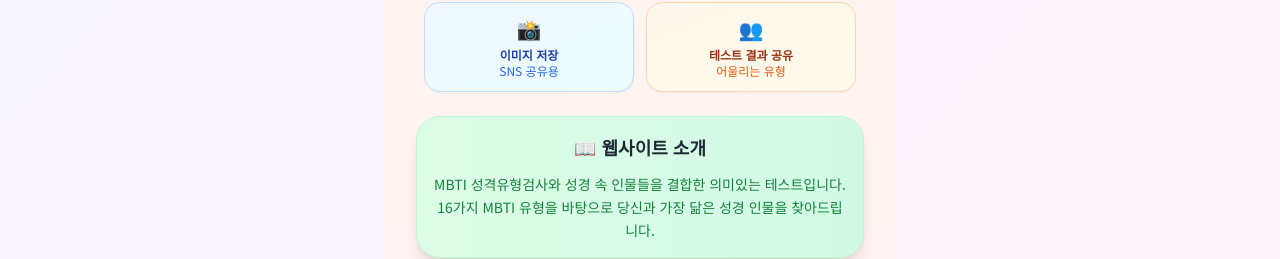
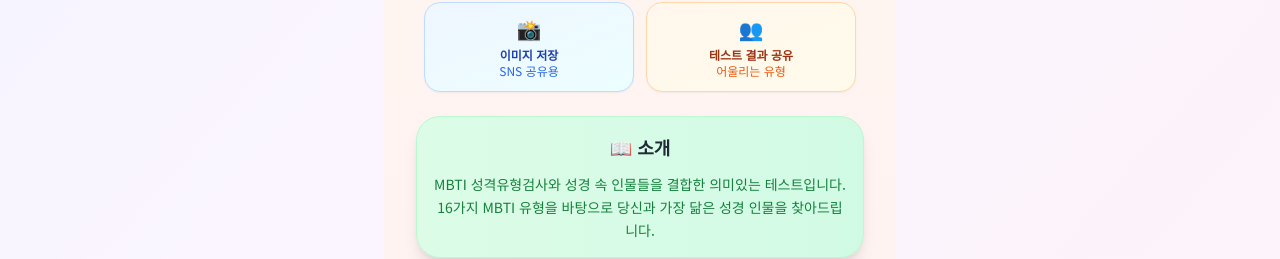
Before and after one commit to angibeom0985-arch/b-mbti_test, a React (Vite) app: page / in a window 1280 px wide. Shown: the part 1008-1267 px from the top of the page. Built offline with nearby package versions, Linux system fonts and the light colour scheme.

Commit message:
Change '웹사이트 소개' to '소개' on start screen

```diff
--- a/components/StartScreen.tsx
+++ b/components/StartScreen.tsx
@@ -187,10 +187,10 @@ const StartScreen: React.FC<StartScreenProps> = ({ onStart }) => {
           </div>
         </div>
 
-        {/* 웹사이트 소개 */}
+        {/* 소개 */}
         <div className="mb-6 bg-gradient-to-r from-green-100 to-emerald-100 rounded-3xl p-4 shadow-lg border border-green-200">
           <h3 className="text-lg font-bold text-gray-800 mb-3 text-center">
-            📖 웹사이트 소개
+            📖 소개
           </h3>
           <p className="text-sm text-green-700 text-center leading-relaxed">
             MBTI 성격유형검사와 성경 속 인물들을 결합한 의미있는 테스트입니다.
```
